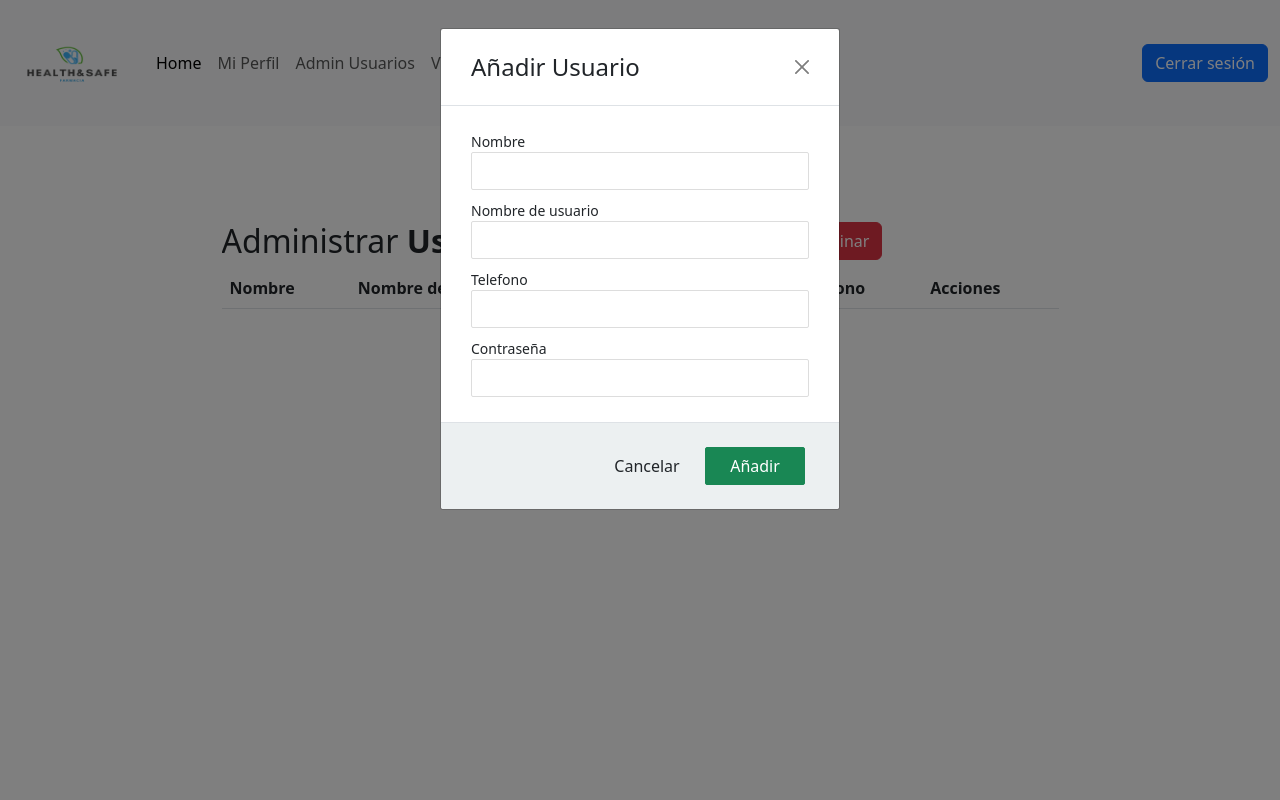
After one commit to cfSalazarM/health-safe, a PHP site: page /html/AdminUsers.html in a window 1280 px wide, after a click on "Añadir Usuario". The commit adds this page. Run offline with PHP 8.4, Linux system fonts and the light colour scheme; lists and menus that the app fills with data are empty.

Commit message:
Añadiendo pagina para administrar usuarios

```diff
--- a/css/main.css
+++ b/css/main.css
@@ -5,3 +5,40 @@
     background-size: cover;
     background-position: center;
 }
+
+.modal .modal-dialog {
+	max-width: 400px;
+}
+.modal .modal-header, .modal .modal-body, .modal .modal-footer {
+	padding: 20px 30px;
+}
+.modal .modal-content {
+	border-radius: 3px;
+	font-size: 14px;
+}
+.modal .modal-footer {
+	background: #ecf0f1;
+	border-radius: 0 0 3px 3px;
+}
+.modal .modal-title {
+	display: inline-block;
+}
+.modal .form-control {
+	border-radius: 2px;
+	box-shadow: none;
+	border-color: #dddddd;
+}
+.modal textarea.form-control {
+	resize: vertical;
+}
+.modal .btn {
+	border-radius: 2px;
+	min-width: 100px;
+}
+.modal form label {
+	font-weight: normal;
+}
+
+.modal .form-group {
+	padding: 5px 0;
+}
--- /dev/null
+++ b/html/AdminUsers.html
@@ -0,0 +1,111 @@
+<!DOCTYPE html>
+<html>
+
+<head>
+    <meta charset='utf-8'>
+    <meta http-equiv='X-UA-Compatible' content='IE=edge'>
+    <title>Administrador</title>
+    <meta name='viewport' content='width=device-width, initial-scale=1'>
+    <link rel="stylesheet" href="../css/main.css">
+    <link rel='stylesheet' type='text/css' media='screen' href='../css/bootstrap.min.css'>
+    <script src='../js/bootstrap.bundle.min.js'></script>
+    <script src="https://cdn.jsdelivr.net/npm/@popperjs/core@2.11.6/dist/umd/popper.min.js"
+        integrity="sha384-oBqDVmMz9ATKxIep9tiCxS/Z9fNfEXiDAYTujMAeBAsjFuCZSmKbSSUnQlmh/jp3"
+        crossorigin="anonymous"></script>
+</head>
+
+<body>
+    <script src="../js/mainAdminUsers.js"></script>
+    <div class="container-xl d-flex justify-content-center mt-5 pt-5 align-items-center">
+        <div class="table-responsive w-75">
+            <div class="table-wrapper">
+                <div class="table-title">
+                    <div class="row">
+                        <div class="col-sm-6">
+                            <h2>Administrar <b>Usuarios</b></h2>
+                        </div>
+                        <div class="col-sm-6">
+                            <button class="btn btn-success" data-bs-target="#addUserModal" data-bs-toggle="modal"><span>Añadir Usuario</span></button>
+                            <button data-bs-target="#deleteUsersModal" class="btn btn-danger" data-bs-toggle="modal"><span>Eliminar</span></a>
+                        </div>
+                    </div>
+                </div>
+                <table class="table table-striped table-hover">
+                    <thead>
+                        <tr>
+                            <th>Nombre</th>
+                            <th>Nombre de usuario</th>
+                            <th>Contraseña</th>
+                            <th>Telefono</th>
+                            <th>Acciones</th>
+                        </tr>
+                    </thead>
+                </table>
+            </div>
+        </div>
+    </div>
+</body>
+
+<!-- Add Modal HTML -->
+<div id="addUserModal" class="modal fade" >
+	<div class="modal-dialog">
+		<div class="modal-content">
+			<form class="needs-validation" novalidate>
+				<div class="modal-header">
+					<h4 class="modal-title">Añadir Usuario</h4>
+					<button type="button" class="btn-close" data-bs-dismiss="modal" aria-label="Cancelar"></button>
+				</div>
+				<div class="modal-body">
+					<div class="form-group">
+						<label>Nombre</label>
+						<input type="text" class="form-control" id="name" id="validationCustom01" required>
+						<div class="valid-feedback">
+							El dato está correcto!
+						</div>
+						<div class="invalid-feedback">
+							Por favor ingrese su nombre
+						</div>
+					</div>
+					<div class="form-group">
+						<label>Nombre de usuario</label>
+						<input type="text" class="form-control" id="nameUser" required>
+					</div>
+                    <div class="form-group">
+						<label>Telefono</label>
+						<input type="number" class="form-control" id="phone" required>
+					</div>
+					<div class="form-group">
+						<label>Contraseña</label>
+						<input type="text" class="form-control" id="password" required>
+					</div>
+				</div>
+				<div class="modal-footer">
+					<input type="button" class="btn btn-default" data-bs-dismiss="modal" value="Cancelar">
+					<input type="submit" class="btn btn-success" id="bAddUser" value="Añadir">
+				</div>
+			</form>
+		</div>
+	</div>
+</div>
+<!-- Delete Modal HTML -->
+<div id="deleteUsersModal" class="modal fade">
+	<div class="modal-dialog">
+		<div class="modal-content">
+			<form>
+				<div class="modal-header">
+					<h4 class="modal-title">Eliminar Usuarios</h4>
+					<button type="button" class="btn-close" data-bs-dismiss="modal" aria-label="Cancelar"></button>
+				</div>
+				<div class="modal-body">
+					<p>Esta seguro de que desea eliminar todos los registros?</p>
+					<p class="text-warning"><small>Esta acción no podra deshacerse.</small></p>
+				</div>
+				<div class="modal-footer">
+					<input type="button" class="btn btn-default" data-bs-dismiss="modal" value="Cancelar">
+					<input type="submit" class="btn btn-danger" value="Eliminar">
+				</div>
+			</form>
+		</div>
+	</div>
+</div>
+</html>
--- /dev/null
+++ b/js/mainAdminUsers.js
@@ -0,0 +1,26 @@
+document.write(
+    '<nav class="navbar navbar-expand-lg bg-body-tertiary">' +
+    '<div class="container-fluid">' +
+    '<a class="navbar-brand" href="#"><img src="../assets/logo.png" width="120px" height="100px" alt=""></a>' +
+    '<button class="navbar-toggler" type="button" data-bs-toggle="collapse" data-bs-target="#navbarNavAltMarkup"' +
+    'aria-controls="navbarNavAltMarkup" aria-expanded="false" aria-label="Toggle navigation">' +
+    '<span class="navbar-toggler-icon"></span>' +
+    '</button>' +
+    '<div class="collapse navbar-collapse" id="navbarNavAltMarkup">' +
+    '<div class="navbar-nav">' +
+    '<a class="nav-link active" aria-current="page" href="#">Home</a>' +
+    '<a class="nav-link" href="#">Mi Perfil</a>' +
+    '<a class="nav-link" href="#">Admin Usuarios</a>' +
+    '<a class="nav-link" href="#">Ver Medicamentos</a>' +
+    '</div>' +
+    '</div>' +
+    '<div class="row align-items-center">' +
+    '<div class="col">' +
+    '<a class="btn btn-primary" role="button" href=" ">Cerrar sesión</a>' +
+    '</div>' +
+    '</div>' +
+    '</div>' +
+    '</nav>' +
+    '<div class="align-items-center">' +
+    '</div>'
+)
```
